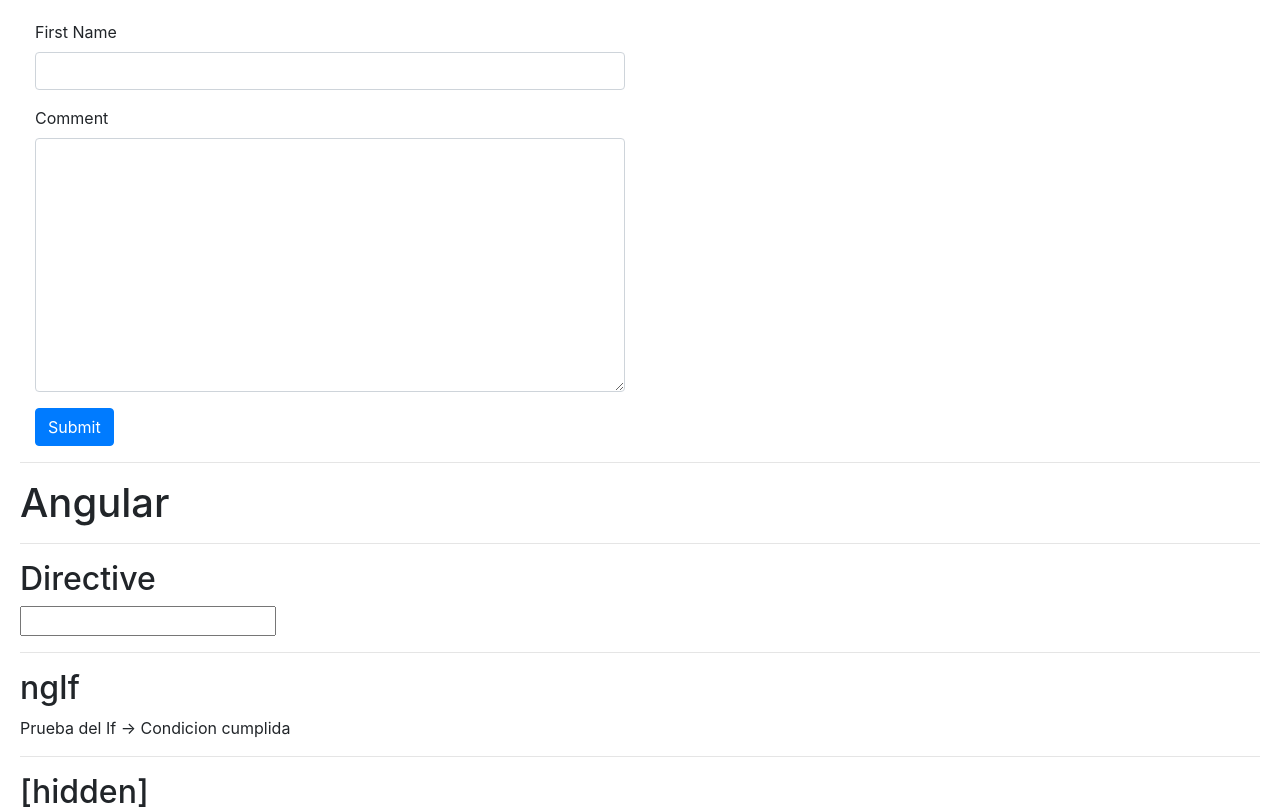
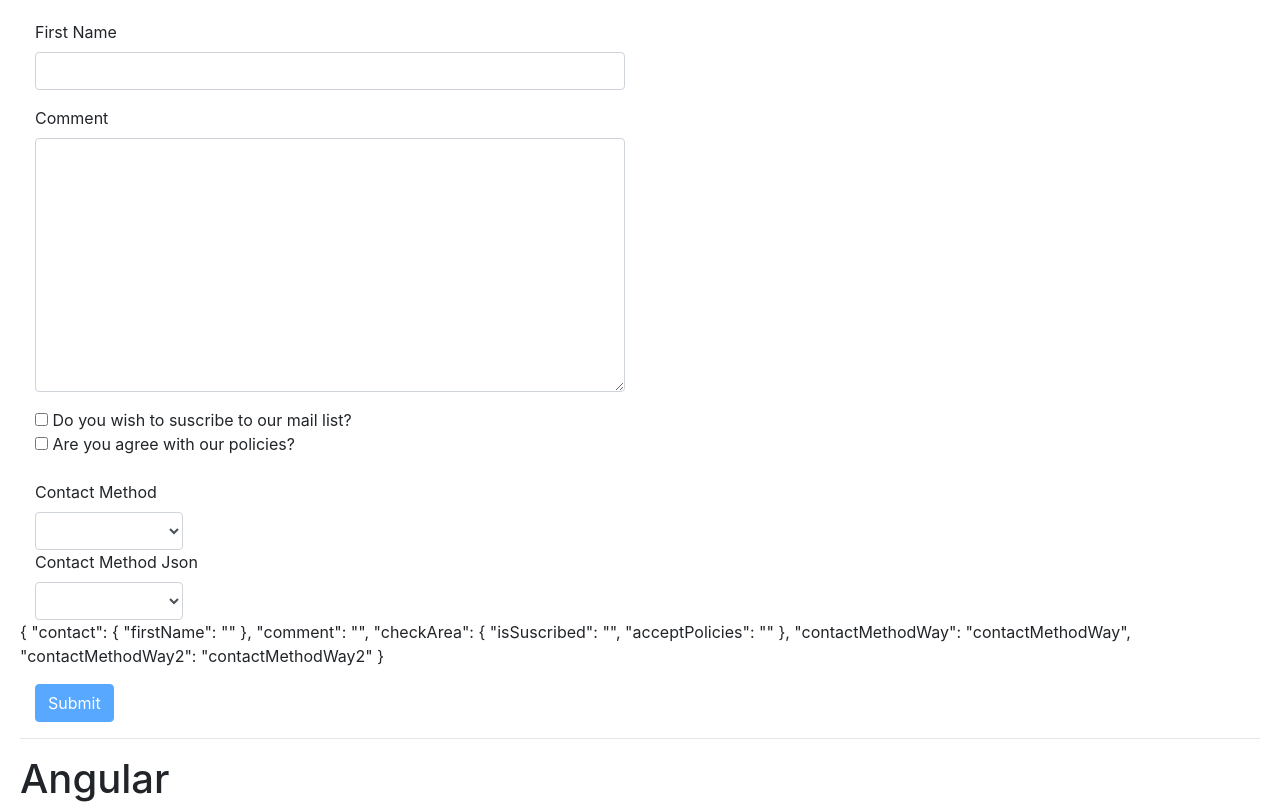
Before and after one commit to TheFallenCol/Angular_Ejercicios, an Angular app: page / in a window 1280 px wide. Shown: the top 809 px of the page. Built offline with nearby package versions, Linux system fonts and the light colour scheme.

Commit message:
Templete-driven forms 2

```diff
--- a/src/app/contact-form/contact-form.component.html
+++ b/src/app/contact-form/contact-form.component.html
@@ -12,7 +12,31 @@
         <label for="comment">Comment</label>
         <textarea ngModel name="comment" #comment="ngModel" id="comment" cols="30" rows="10" class="form-control"></textarea>
     </div>
+    <div class="col-6 form-group checkbox" ngModelGroup="checkArea" #checkArea="ngModelGroup">
+        <label for="">
+            <input type="checkbox" ngModel name="isSuscribed"> Do you wish to suscribe to our mail list? <br/>
+            <input type="checkbox" ngModel name="acceptPolicies"> Are you agree with our policies?
+        </label>
+    </div>
+
+    <div class="col-6 from-group">
+        <label for="contactMethod">Contact Method</label>
+        <select ngModel="contactMethodWay" name="contactMethodWay" type="text" id="contactMethod" class="col-3 form-control">
+            <option value="select a contact method"></option>
+            <option *ngFor="let method of contactMethods" [value]="method.id">{{ method.name }}</option>
+        </select>
+    </div>
+
+    <div class="col-6 from-group">
+        <label for="contactMethod2">Contact Method Json</label>
+        <select ngModel="contactMethodWay2" name="contactMethodWay2" type="text" id="contactMethod2" class="col-3 form-control">
+            <option value="select a contact method"></option>
+            <option *ngFor="let method of contactMethods" [ngValue]="method">{{ method.name }}</option>
+        </select>
+    </div>
+
+    <p>{{ f.value | json }}</p>
     <div class="col-6">
-        <button class="btn btn-primary">Submit</button>
+        <button class="btn btn-primary" [disabled]="!f.valid">Submit</button>
     </div>
 </form>
--- a/src/app/contact-form/contact-form.component.ts
+++ b/src/app/contact-form/contact-form.component.ts
@@ -6,6 +6,12 @@
   styleUrls: ['./contact-form.component.scss']
 })
 export class ContactFormComponent {
+
+  contactMethods=[
+    { id: 1, name:"Email"},
+    { id: 2, name:"Phone"}
+  ];
+
   log(x){
     console.log(x);
   }
```
